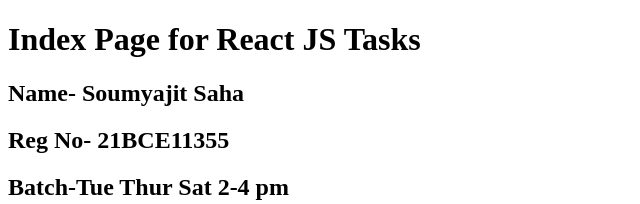
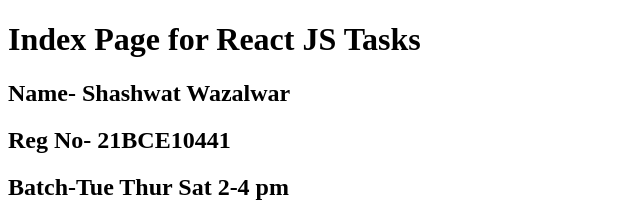
Before and after one commit to VazelWAR/react-index-main, a plain HTML site: page index.html in a window 1280 px wide. Shown: the top 204 px of the page, without its empty margins (0-640 px from the left). Drawn offline with Linux system fonts and the light colour scheme.

Commit message:
Update index.html

```diff
--- a/index.html
+++ b/index.html
@@ -5,9 +5,9 @@
   <title>React Tasks</title>
   <h1>Index Page for React JS Tasks</h1>
 
-  <h2>Name- Soumyajit Saha</h2>
+  <h2>Name- Shashwat Wazalwar</h2>
 
-  <h2>Reg No- 21BCE11355</h2></h2>
+  <h2>Reg No- 21BCE10441</h2></h2>
 
   <h2>Batch-Tue Thur Sat 2-4 pm</h2>
   <meta charset="UTF-8">
```
